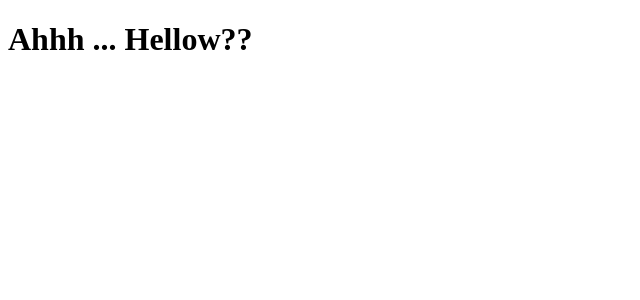
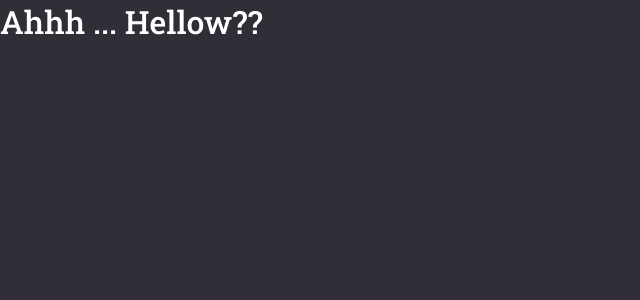
Before and after one commit to maurodesouza/gobarber, a React (Create React App) app in the folder web/: page / in a window 1280 px wide. Shown: the top 300 px of the page, without its empty margins (0-640 px from the left). Built offline with nearby package versions, Linux system fonts and the light colour scheme.

Commit message:
📒  (web) class 3 - global styles

```diff
--- a/web/package.json
+++ b/web/package.json
@@ -13,6 +13,7 @@
     "react": "^16.13.1",
     "react-dom": "^16.13.1",
     "react-scripts": "3.4.3",
+    "styled-components": "^5.2.0",
     "typescript": "~3.7.2"
   },
   "scripts": {
@@ -36,8 +37,8 @@
       "last 1 safari version"
     ]
   },
-
   "devDependencies": {
+    "@types/styled-components": "^5.1.3",
     "@typescript-eslint/eslint-plugin": "^4.0.1",
     "@typescript-eslint/parser": "^4.0.1",
     "eslint": "6.8.0",
--- a/web/public/index.html
+++ b/web/public/index.html
@@ -5,6 +5,7 @@
     <meta name="viewport" content="width=device-width, initial-scale=1" />
     <meta name="theme-color" content="#ff9000" />
 
+    <link href="https://fonts.googleapis.com/css2?family=Roboto+Slab:wght@400;500&display=swap" rel="stylesheet">
     <title>Go Barber</title>
   </head>
   <body>
--- a/web/src/App.tsx
+++ b/web/src/App.tsx
@@ -1,7 +1,13 @@
 import React from 'react';
+import GlobalStyles from './styles/global';
 
-function App() {
-  return <h1>Ahhh ... Hellow??</h1>;
-}
+const App = () => {
+  return (
+    <>
+      <h1>Ahhh ... Hellow??</h1>
+      <GlobalStyles />
+    </>
+  );
+};
 
 export default App;
--- /dev/null
+++ b/web/src/styles/global.ts
@@ -0,0 +1,42 @@
+import { createGlobalStyle } from 'styled-components';
+
+export default createGlobalStyle`
+  * {
+    margin: 0;
+    padding: 0;
+    outline: 0;
+    box-sizing: border-box;
+    cursor: default;
+  }
+
+  body {
+    background-color: #312e38;
+    color: #fff;
+    -webkit-font-smoothing: antialiased;
+  }
+
+  body, input, button {
+    font-family: "Roboto Slab", serif;
+    font-size: 16px;
+  }
+
+  h1, h2, h3, h4, h5, h6, strong {
+    font-weight: 500;
+  }
+
+  input {
+    cursor: text;
+  }
+
+  button, a {
+    cursor: pointer;
+  }
+
+  a {
+    text-decoration: none;
+  }
+
+  li {
+    list-style: none;
+  }
+`;
```
Also changed, not shown: 1 other file (tests, documents, lock files or other folders).
